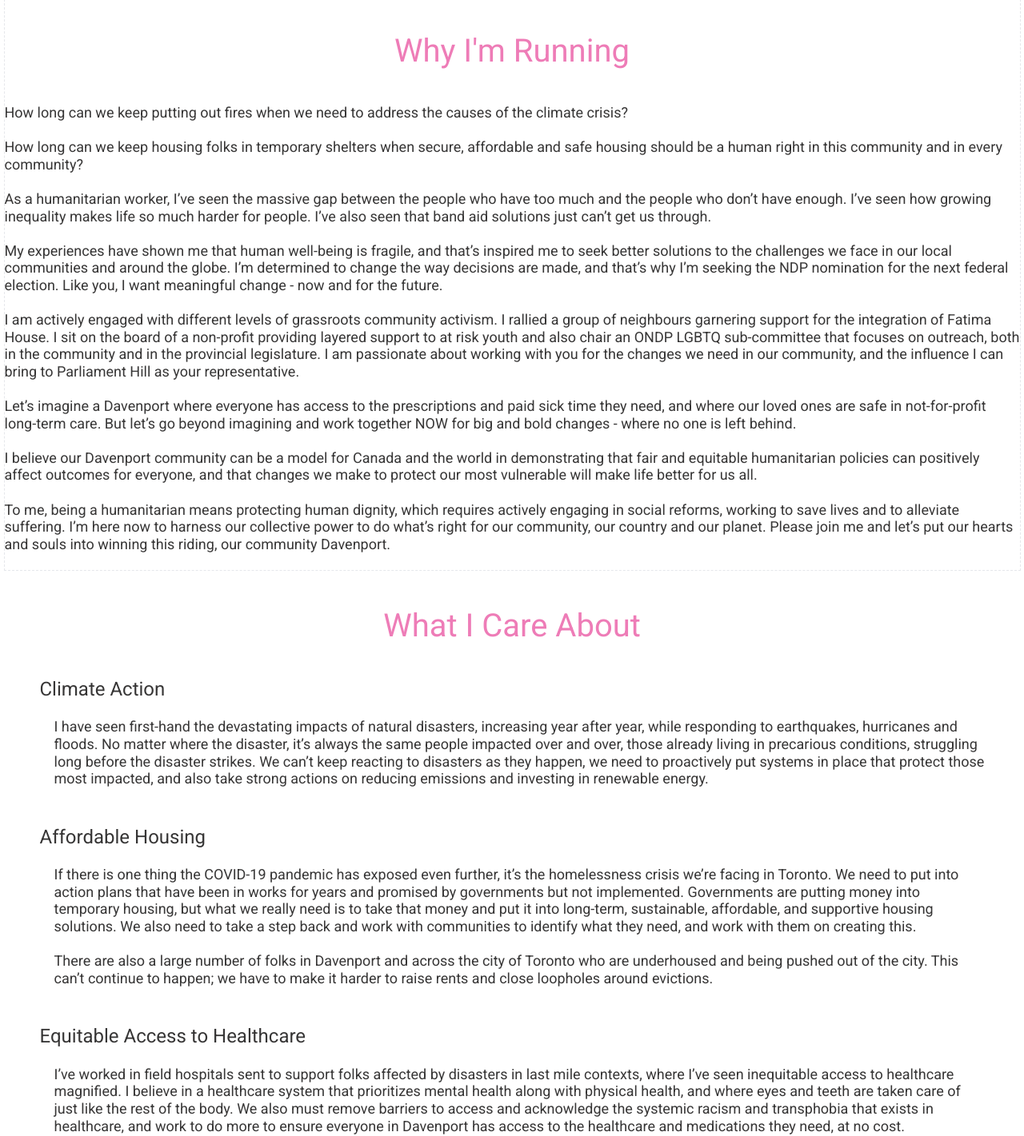
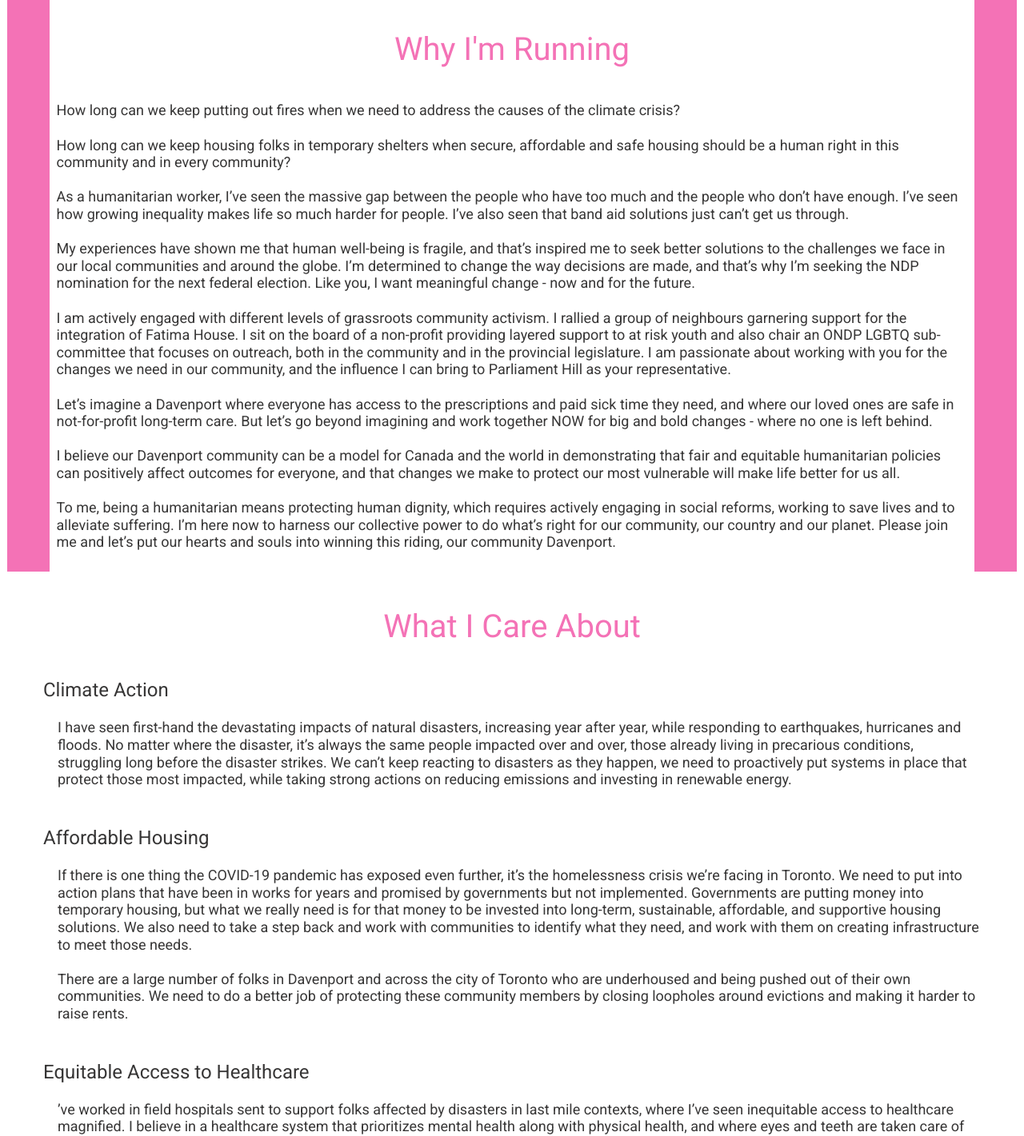
Before and after one commit to wils3005/robicheau.ca, a Next.js app: page / in a window 1280 px wide. Shown: the part 940-2361 px from the top of the page at 80% size. Built offline with nearby package versions, Linux system fonts and the light colour scheme; a web font is replaced by a local one.

Commit message:
Thu, 29 Apr 2021 03:41:35 GMT
 6 files changed, 36 insertions(+), 37 deletions(-)

```diff
--- a/components/main.tsx
+++ b/components/main.tsx
@@ -6,7 +6,7 @@ import Header from "./header";
 
 const Main: FC = ({ children }: { children: ReactNode }) => {
   return (
-    <main className="xl:mx-1">
+    <main className="xl:mx-2">
       <Head />
       <Header />
       {children}
--- a/components/what-i-care-about.tsx
+++ b/components/what-i-care-about.tsx
@@ -7,7 +7,6 @@ const WhatICareAbout: FC = () => {
 
       <div className="section--content">
         <h2>Climate Action</h2>
-
         <p>
           I have seen first-hand the devastating impacts of natural disasters,
           increasing year after year, while responding to earthquakes,
@@ -15,55 +14,55 @@ const WhatICareAbout: FC = () => {
           same people impacted over and over, those already living in precarious
           conditions, struggling long before the disaster strikes. We can’t keep
           reacting to disasters as they happen, we need to proactively put
-          systems in place that protect those most impacted, and also take
-          strong actions on reducing emissions and investing in renewable
-          energy.
+          systems in place that protect those most impacted, while taking strong
+          actions on reducing emissions and investing in renewable energy.
         </p>
 
         <h2>Affordable Housing</h2>
-
         <p>
           If there is one thing the COVID-19 pandemic has exposed even further,
           it’s the homelessness crisis we’re facing in Toronto. We need to put
           into action plans that have been in works for years and promised by
           governments but not implemented. Governments are putting money into
-          temporary housing, but what we really need is to take that money and
-          put it into long-term, sustainable, affordable, and supportive housing
-          solutions. We also need to take a step back and work with communities
-          to identify what they need, and work with them on creating this.
+          temporary housing, but what we really need is for that money to be
+          invested into long-term, sustainable, affordable, and supportive
+          housing solutions. We also need to take a step back and work with
+          communities to identify what they need, and work with them on creating
+          infrastructure to meet those needs.
         </p>
 
         <p>
-          There are also a large number of folks in Davenport and across the
-          city of Toronto who are underhoused and being pushed out of the city.
-          This can’t continue to happen; we have to make it harder to raise
-          rents and close loopholes around evictions.
+          There are a large number of folks in Davenport and across the city of
+          Toronto who are underhoused and being pushed out of their own
+          communities. We need to do a better job of protecting these community
+          members by closing loopholes around evictions and making it harder to
+          raise rents.
         </p>
 
         <h2>Equitable Access to Healthcare</h2>
-
         <p>
-          I’ve worked in field hospitals sent to support folks affected by
+          ’ve worked in field hospitals sent to support folks affected by
           disasters in last mile contexts, where I’ve seen inequitable access to
           healthcare magnified. I believe in a healthcare system that
           prioritizes mental health along with physical health, and where eyes
-          and teeth are taken care of just like the rest of the body. We also
-          must remove barriers to access and acknowledge the systemic racism and
-          transphobia that exists in healthcare, and work to do more to ensure
-          everyone in Davenport has access to the healthcare and medications
-          they need, at no cost.
+          and teeth are taken care of just like the rest of the body. This also
+          means having equitable access to gender affirming surgeries across
+          Canada, which I have been able to receive, but where many barriers to
+          access still remain. We must remove those barriers and acknowledge the
+          systemic racism and transphobia that exists in healthcare, and work to
+          do more to ensure everyone in Davenport has access to the healthcare
+          and medications they need, at no cost.
         </p>
 
         <div className="image is-landscape image--wrap">
           <img
             alt="Nicole in a park in Davenport sitting down speaking to a pregnant woman with her partner and dog"
             className="image--source"
-            src="nicole-robicheau-conversation-2800-1906.jpg"
+            src="nicole-robicheau-conversation-1417-992.jpg"
           />
         </div>
 
         <h2>Welcoming Refugees</h2>
-
         <p>
           I have worked in refugee camps and spoken to folks who’ve travelled
           for years, sometimes with young children, escaping horrific situations
@@ -85,11 +84,12 @@ const WhatICareAbout: FC = () => {
 
         <h2>2SLGBTQIA+ Rights</h2>
         <p>
-          I work to support 2SLGBTQIA+ rights in my community and as part of the
-          Ontario NDP LGBTQ Committee. We need to do more, especially for trans
-          people of colour, both in Canada, and abroad. Canada should play a
-          greater role on the world stage supporting and championing 2SLGBTQIA+
-          rights.
+          As queer and non-binary, I work to support 2SLGBTQIA+ rights in my
+          community and as part of the Ontario NDP LGBTQ Committee. We need to
+          do more, especially to affirm the rights and protection of trans
+          people of colour, both in Canada and abroad. I also believe that
+          Canada can and should play a greater role championing 2SLGBTQIA+
+          rights on the world stage.
         </p>
       </div>
     </section>
--- a/components/why-im-running.tsx
+++ b/components/why-im-running.tsx
@@ -2,12 +2,10 @@ import React, { FC } from "react";
 
 const WhyImRunning: FC = () => {
   return (
-    <section
-      className="section section-meet border border-dashed"
-      id="why-im-running"
-    >
-      <h1 className="section--title">Why I&apos;m Running</h1>
-      <div className="">
+    <section className="section section-meet bg-pink-400" id="why-im-running">
+      <div className="bg-white mx-auto px-2 py-1 w-11/12">
+        <h1 className="section--title">Why I&apos;m Running</h1>
+
         <p>
           How long can we keep putting out fires when we need to address the
           causes of the climate crisis?
--- a/styles/globals.css
+++ b/styles/globals.css
@@ -794,7 +794,7 @@ html:not(.is-mobile) a:hover {
 .hero--location,
 .section.is-accent .section--title,
 .section.is-accent-full {
-  background-color: #ee7cb7;
+  background-color: #f472b6;
   color: white;
 }
 
@@ -963,13 +963,13 @@ html:not(.is-mobile) .menu--brand:hover {
   padding-left: 2.5rem;
   margin: 0px;
   text-align: center;
-  color: #ee7cb7;
+  color: #f472b6;
 }
 .section--content {
   padding: 0.8333333333rem 2.5rem 1.1111111111rem 2.5rem;
 }
 .section.is-accent .section--content {
-  border-left: 2.5rem solid #ee7cb7;
+  border-left: 2.5rem solid #f472b6;
 }
 .section.is-accent-full {
   padding-bottom: 1em;
```
Also changed, not shown: public/nicole-robicheau-conversation-1417-992.jpg (added), 1 other file (tests, documents, lock files or other folders).
